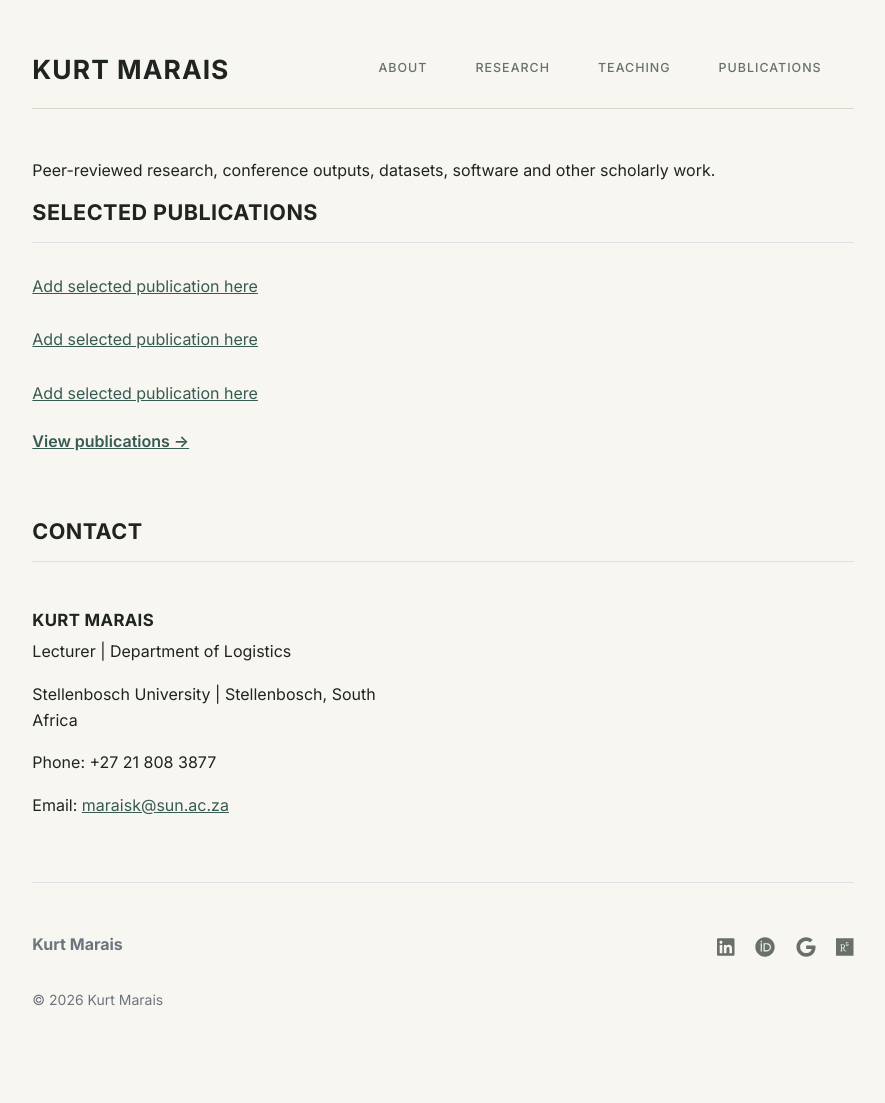
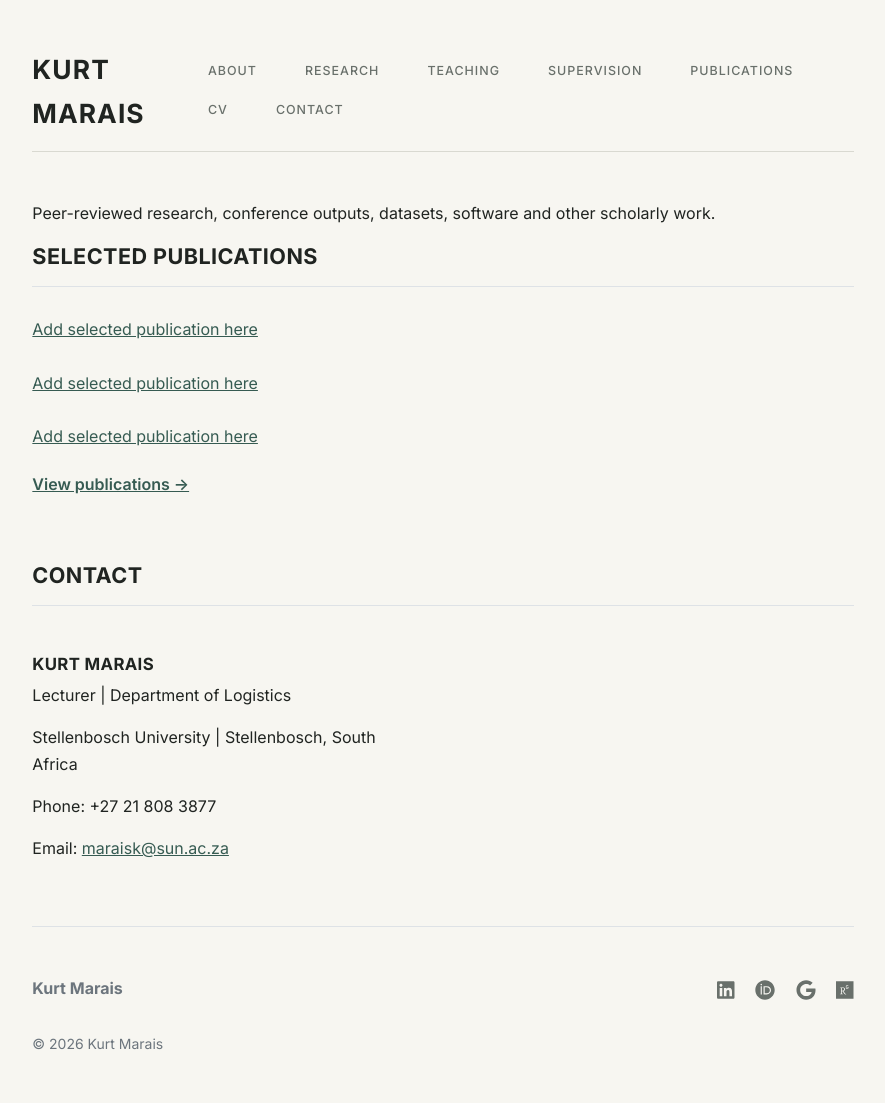
Before and after one commit to kurtmarais/kurtmarais.github.io, a Jekyll site: the page built from publications.md, in a window 1280 px wide. Shown: the whole page, without its empty margins (197-1082 px from the left). Built offline with Jekyll 4.4.1, drawn with Linux system fonts in a browser that asks for light colours; before the commit the page ends 1059 px from its top, so only the background shows below that.

Commit message:
Update settings.yml

```diff
--- a/_data/settings.yml
+++ b/_data/settings.yml
@@ -2,10 +2,11 @@ menu:
 - {name: 'about', url: '/about/'}
 - {name: 'research', url: '/research/'}
 - {name: 'teaching', url: '/teaching/'}
-#- {name: 'supervision', url: '/supervision/'}
+- {name: 'supervision', url: '/supervision/'}
 #- {name: 'speaking', url: '/speaking/'}
 - {name: 'publications', url: '/publications/'}
-#- {name: 'cv', url: '/cv/'}
+- {name: 'cv', url: '/cv/'}
+- {name: 'Contact', url: '#contact'}
 
 social:
 #- {icon: 'github', link: '#'}
```
